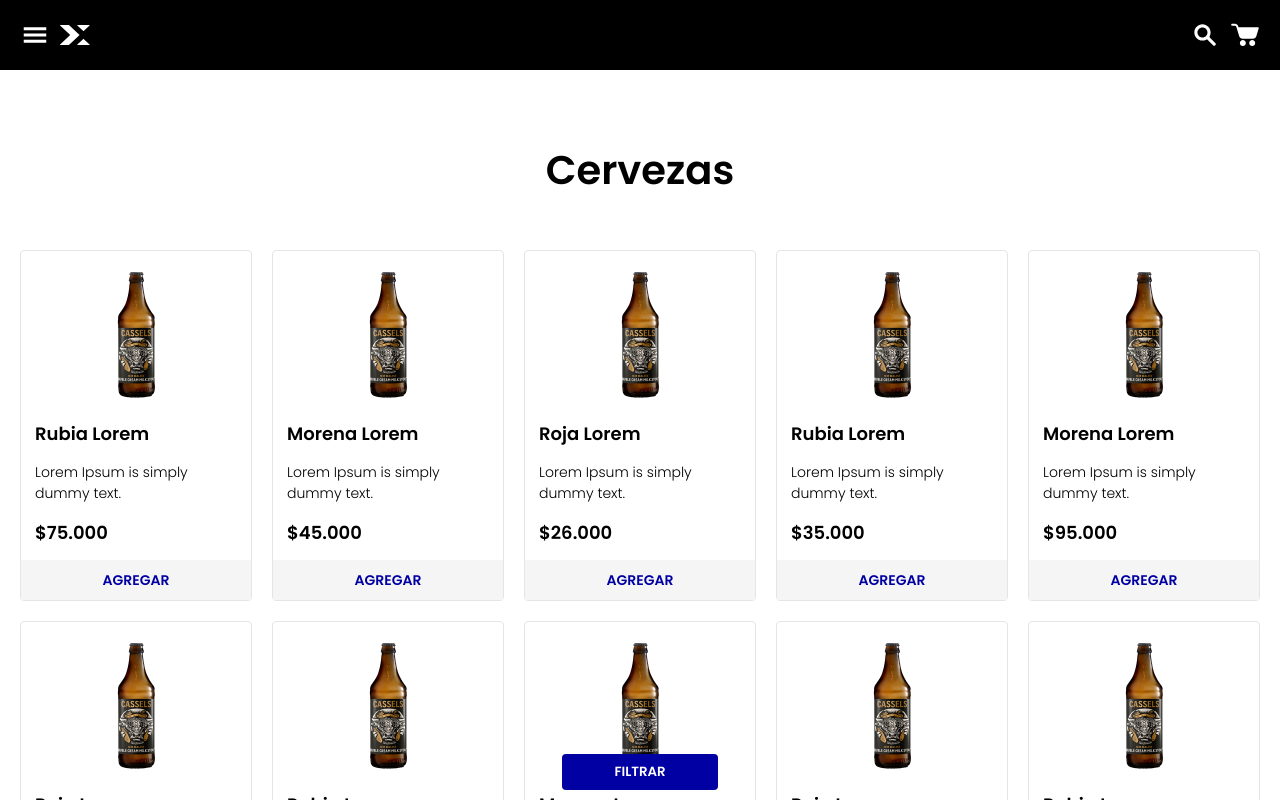
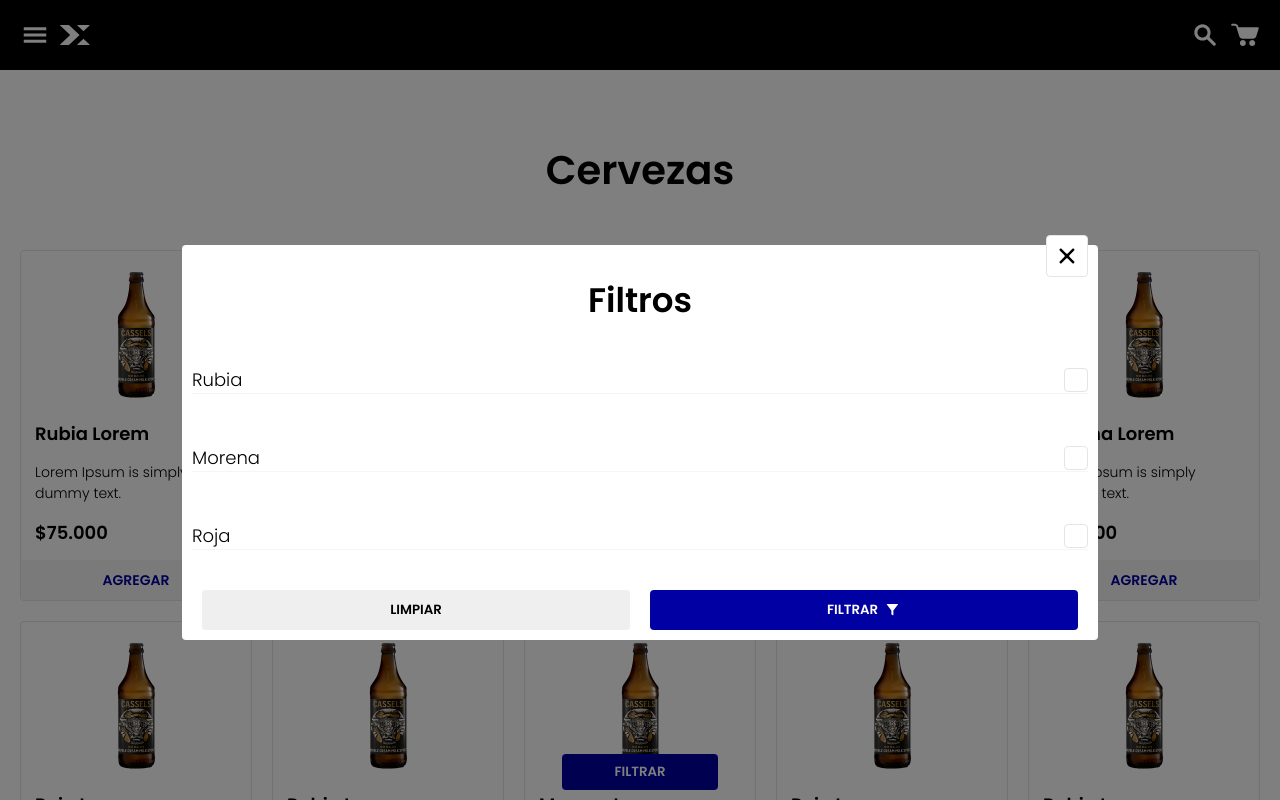
Before and after one commit to brayanyepesc/filter, a React (Vite) app: page / in a window 1280 px wide. Shown: the top 800 px of the page. Built offline with nearby package versions, Linux system fonts and the light colour scheme.

Commit message:
fix: modal version mobile

```diff
--- a/src/components/Modal/Modal.module.scss
+++ b/src/components/Modal/Modal.module.scss
@@ -2,6 +2,7 @@
 @import '../../styles/vars';
 
 .wrapper {
+    @include flexColCenter;
     background-color: rgb(0, 0, 0, 50%);
     bottom: 0;
     height: 100%;
@@ -14,6 +15,7 @@
     background-color: white;
     bottom: 0;
     height: 375px;
+    padding: 10px;
     position: fixed;
     width: 100%;
     z-index: 100;
@@ -90,3 +92,11 @@
     margin-left: 5px;
     width: 18px;
 }
+
+@include desktop {
+    .modal {
+        border-radius: $borderRounded;
+        bottom: 20%;
+        width: 70%;
+    }
+}
```
